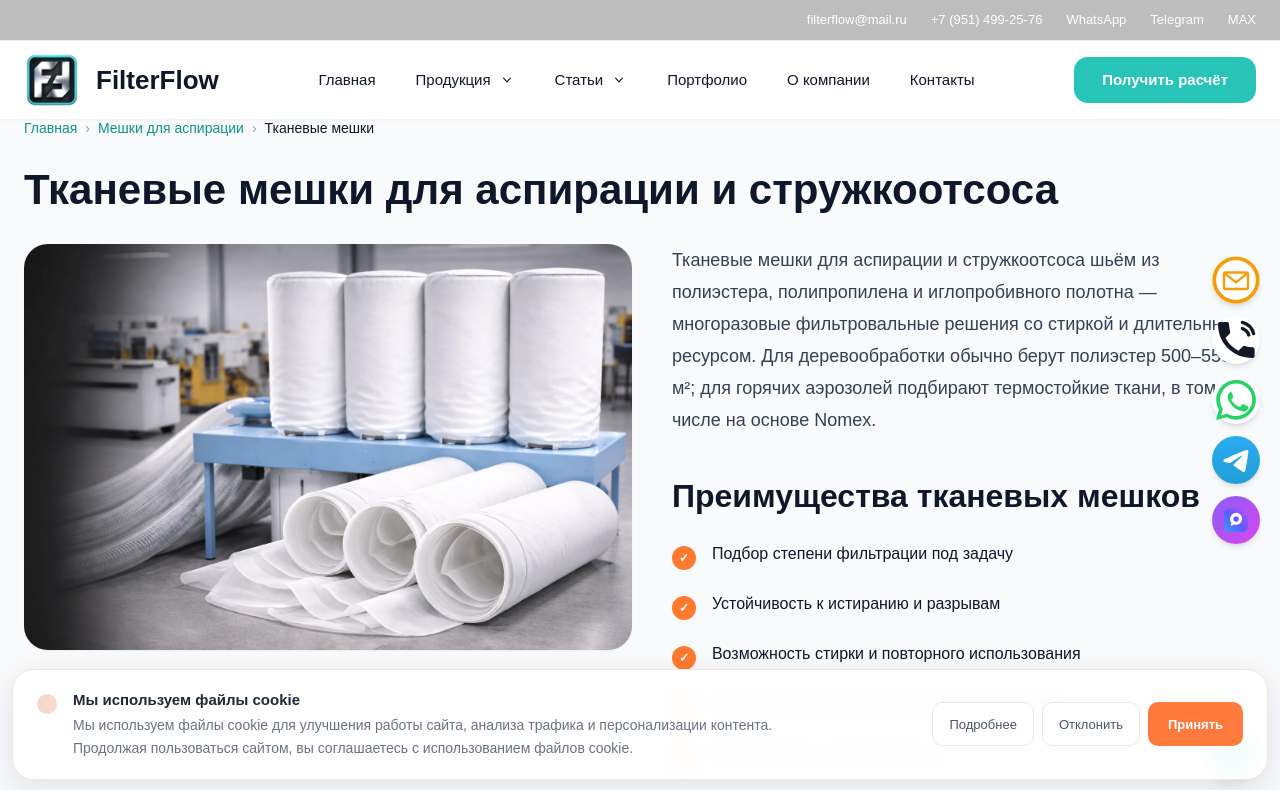
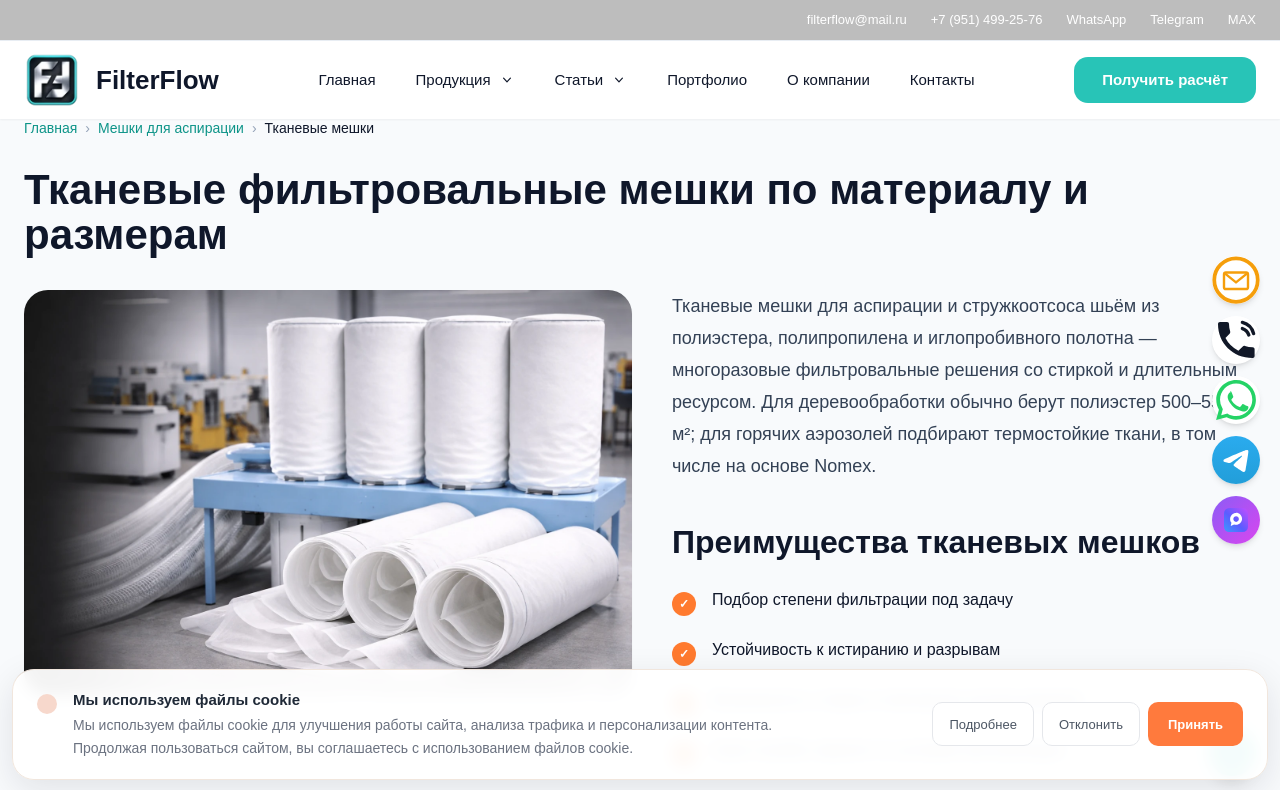
Before and after one commit to karipupkina-ux/filterflow-next, a Next.js app: page /tkanevye-meshki in a window 1280 px wide. Shown: the top 790 px of the page. Built offline with nearby package versions, Linux system fonts and the light colour scheme.

Commit message:
SEO: focus fabric bags page on material selection

```diff
--- a/app/tkanevye-meshki/page.tsx
+++ b/app/tkanevye-meshki/page.tsx
@@ -110,7 +110,7 @@ export default function TkanevyeMeshkiPage() {
           </div>
 
           <h1 className="mb-8 text-[34px] font-bold leading-[1.08] text-[#0f172a] md:text-[42px]">
-            Тканевые мешки для аспирации и стружкоотсоса
+            Тканевые фильтровальные мешки по материалу и размерам
           </h1>
 
           <div className="grid items-start gap-10 lg:grid-cols-[1.02fr_0.98fr]">
```
